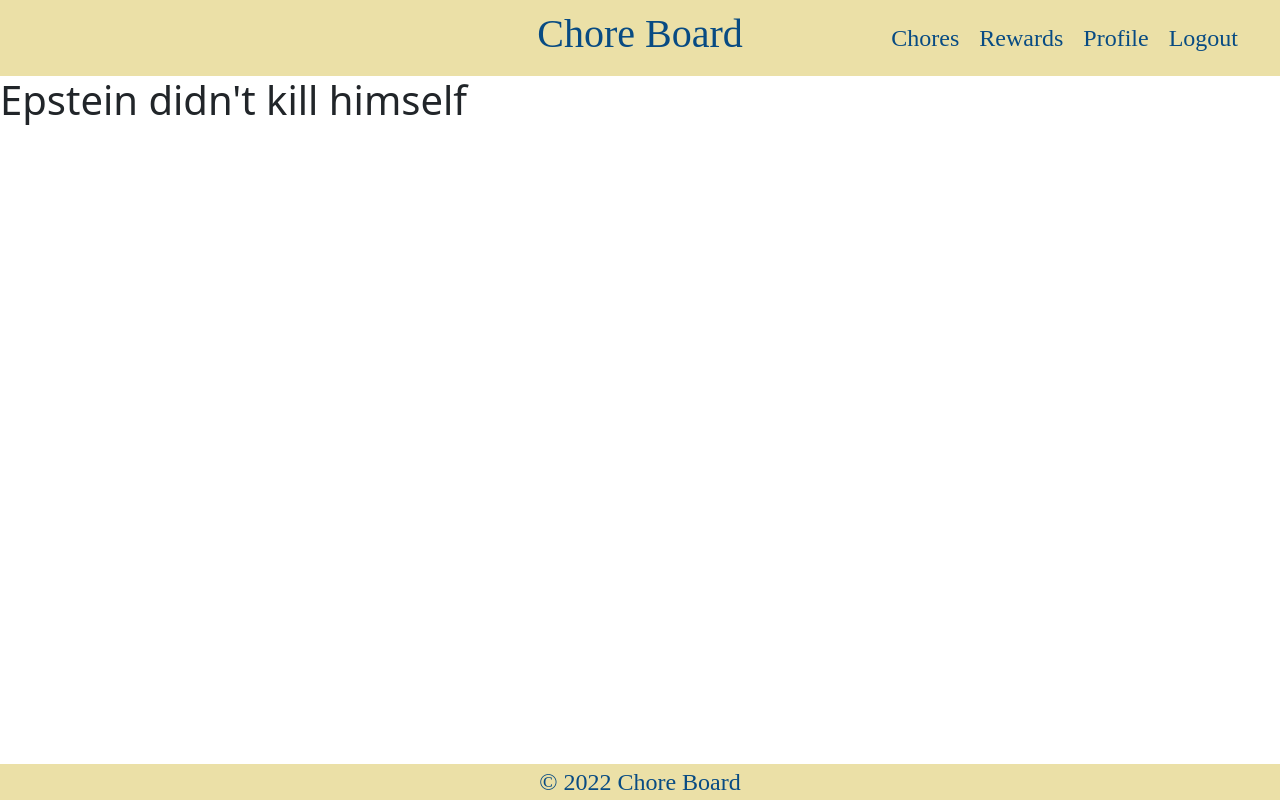
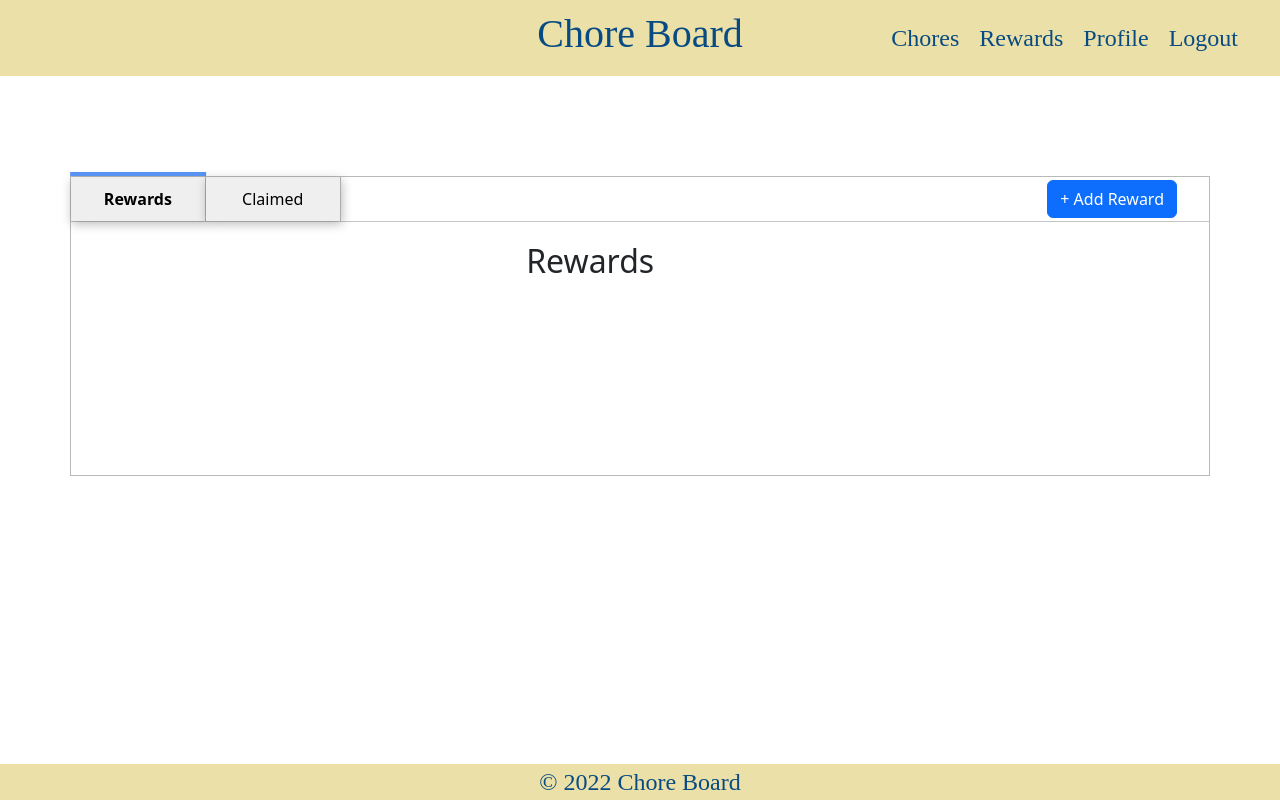
Before and after one commit to Rdoolz51/Choreboard, a React (Create React App) app in the folder client/: page /rewards in a window 1280 px wide. Built offline with nearby package versions, Linux system fonts and the light colour scheme; sample sign-in values are in the browser's storage; a web font is replaced by a local one.

Commit message:
added rewards table, add reward modal

```diff
--- a/client/src/components/RewardsList/index.js
+++ b/client/src/components/RewardsList/index.js
@@ -1,9 +1,135 @@
-import React from "react";
+import React, { useState } from "react";
+import { Form, Modal, Button } from "react-bootstrap";
 
 const RewardsList = () => {
+    const [show, setShow] = useState(false);
+    const [tabSelected, setTabSelected] = useState(1);
+    const toggleTab = (index) => {
+      setTabSelected(index);
+    };
+
+    const handleClose = () => setShow(false);
+
+    const handleShow = () => {
+      tabSelected === 1 && setShow(true);
+    };
+
+
     return (
-        <h2>I AM A REWARDSLIST</h2>
-    );
+      <>
+        <div className="container container--rewards p-0">
+          <div className="cb-tabs--rewards">
+            <button
+              className={
+                tabSelected === 1
+                  ? "tabs--rewards active-tabs--rewards tab-1--rewards noBorder--rewards"
+                  : "tabs--rewards noBorder--rewards"
+              }
+              onClick={() => toggleTab(1)}
+            >
+              Rewards
+            </button>
+            <button
+              className={
+                tabSelected === 2
+                  ? "tabs--rewards active-tabs--chores tab-2--chores noBorder--rewards"
+                  : "tabs--rewards noBorder--rewards"
+              }
+              onClick={() => toggleTab(2)}
+            >
+              Claimed
+            </button>
+            <Button
+              variant="primary"
+              className={
+                tabSelected === 1
+                  ? "rightNav--rewards addChoreBtn--rewards"
+                  : " rightNav--rewards addChoreBtn--rewards disableBtn--rewards"
+              }
+              onClick={handleShow}
+            >
+              + Add Reward
+            </Button>
+          </div>
+
+          <div className="content-tabs--rewards">
+            <div
+              className={
+                tabSelected === 1
+                  ? "content--rewards  active-content--rewards"
+                  : "content--rewards"
+              }
+            >
+              <div className="boardHeader--rewards">
+                <h2>Rewards</h2>
+              </div>
+            </div>
+
+            <div
+              className={
+                tabSelected === 2
+                  ? "content--rewards  active-content--rewards"
+                  : "content--rewards"
+              }
+            >
+              <div className="boardHeader--rewards">
+                <h2>Claimed</h2>
+              </div>
+            </div>
+          </div>
+        </div>
+        <Modal show={show} onHide={handleClose} className="addChoreModal--rewards">
+          <Modal.Header closeButton>
+            <Modal.Title>New Reward</Modal.Title>
+          </Modal.Header>
+          <Modal.Body>
+            <Form>
+              <Form.Group className="mb-3" controlId="ChoreForm.ControlInput1">
+                <Form.Label>Reward Name:</Form.Label>
+                <Form.Control
+                  type="text"
+                  name="rewardName"
+                  placeholder="Enter Reward Here"
+                  required
+                  autoFocus
+                />
+              </Form.Group>
+              <Form.Group className="mb-3" controlId="ChoreForm.ControlTextarea1">
+                <Form.Label>Reward Description:</Form.Label>
+                <Form.Control
+                  as="textarea"
+                  name="rewardDesc"
+                  rows={3}
+                  placeholder="Briefly Describe The Specifics Of The Reward"
+                />
+              </Form.Group>
+              <Form.Group className="mb-3" controlId="ChoreForm.ControlTextarea2">
+                <Form.Label>Cost:</Form.Label>
+                <Form.Control
+                  className="text-secondary"
+                  name="rewardPoints"
+                  style={{ width: 75 }}
+                  type="number"
+                  step="5"
+                  min="5"
+                  placeholder="5"
+                  required
+                  max="50"
+                ></Form.Control>
+              </Form.Group>
+            </Form>
+          </Modal.Body>
+          <Modal.Footer>
+            <Button variant="danger" onClick={handleClose}>
+              Cancel
+            </Button>
+            <Button type="submit" variant="success" onClick={handleClose}>
+              Add Reward
+            </Button>
+          </Modal.Footer>
+        </Modal>
+      </>
+  );
 };
 
 export default RewardsList;
--- a/client/src/pages/Rewards.css
+++ b/client/src/pages/Rewards.css
@@ -1,9 +1,140 @@
 
+*, ::before, ::after {
+    box-sizing: border-box;
+    margin: 0;
+    padding: 0;
+  }
 
+  .container--rewards {
+    display: flex;
+    flex-direction: column;
+    position: relative;
+    min-height: 300px;
+    background: white;
+    margin: 100px auto 0 !important;
+    word-break: break-all;
+    border: 1px solid rgba(0, 0, 0, 0.274);
+  }
 
+  .cb-tabs--rewards {
+    display: flex !important;
+    justify-content: flex-start !important;
+    border-bottom: 1px solid rgba(0, 0, 0, 0.228);
+  }
+  .tabs--rewards {
 
+    padding: 10px;
+    text-align: center;
+    width: 10%;
+    /* background: rgba(97, 96, 96, 0.247); */
+    cursor: pointer;
+    border-bottom: 1px solid rgba(0, 0, 0, 0.274);
+    box-sizing: content-box;
+    position: relative;
+    outline: none;
+    box-shadow: 1px 3px 10px rgba(0, 0, 0, 0.276);
 
+  }
+  .tabs--rewards:not(:last-child){
+    border-right: 1px solid rgba(0, 0, 0, 0.274);
+  }
 
+  .active-tabs--rewards  {
+    border-bottom: 1px solid transparent;
+    font-weight: bold;
+  }
 
-/* Media Queries */
-@media only screen and (max-width: 600px) {}
+  .active-tabs--rewards::before {
+    content: "";
+    display: block;
+    position: absolute;
+    top: -5px;
+    left: 50%;
+    transform: translateX(-50%);
+    width: calc(100% + 2px);
+    height: 4px;
+    background: rgb(88, 147, 241);
+  }
+  .tab-1--rewards::before {
+    left: 50%;
+    width:calc(100% + 2px)
+  }
+
+  .boardHeader--rewards {
+    display: flex;
+    justify-content: flex-end;
+  }
+  .boardHeader--rewards h2 {
+    position: absolute;
+    left: 40%;
+  }
+  .addChoreBtn--rewards {
+    margin-top: .2rem ;
+  }
+  .noBorder--rewards {
+    border: none;
+  }
+
+  .rightNav--rewards {
+      padding-top: 1.25rem;
+      position: absolute;
+      right: 2rem;
+    }
+
+  .content-tabs--rewards {
+    flex-grow : 1;
+  }
+  .content--rewards {
+    background: white;
+    padding: 20px;
+    width: 100%;
+    height: 100%;
+    display: none;
+  }
+  .content--rewards h2 {
+    padding: 0px 0 5px 0px;
+  }
+  .content--rewards hr {
+    width: 100px;
+    height: 2px;
+    background: #222;
+    margin-bottom: 5px;
+  }
+  .disableBtn--rewards {
+    background-color: #838282c1 !important;
+    border-color: #222 !important;
+    cursor: default !important;
+    color: black !important;
+  }
+  .content--rewards p {
+    width: 100%;
+    height: 100%;
+  }
+  .active-content--rewards {
+    display: block;
+  }
+  .addChoreModal--rewards {
+    margin-top: 5rem;
+  }
+
+  /* Media Queries */
+
+  @media only screen and (max-width: 600px) {
+    .tabs--rewards {
+      width: 25%;
+    }
+    .tab-1--rewards::before {
+      left: 45%;
+      width:calc(100% + 13px)
+    }
+    .boardHeader--rewards h2 {
+      position: absolute;
+      left: 25%;
+    }
+    .addChoreBtn--rewards {
+      top: 0.15rem;
+      right: .3rem;
+      margin-top: .05rem;
+
+    }
+  }
--- a/client/src/pages/Rewards.js
+++ b/client/src/pages/Rewards.js
@@ -1,10 +1,12 @@
 import React from 'react';
+import RewardsList from '../components/RewardsList';
+
 // import Auth from '../utils/auth';
 import './Rewards.css';
 
 const Rewards = () => {
     return (
-        <h1>Epstein didn't kill himself</h1>
+        <RewardsList />
     );
 };
 
```
Also changed, not shown: client/src/components/ChoresList/index.js (+53 -29 lines).
